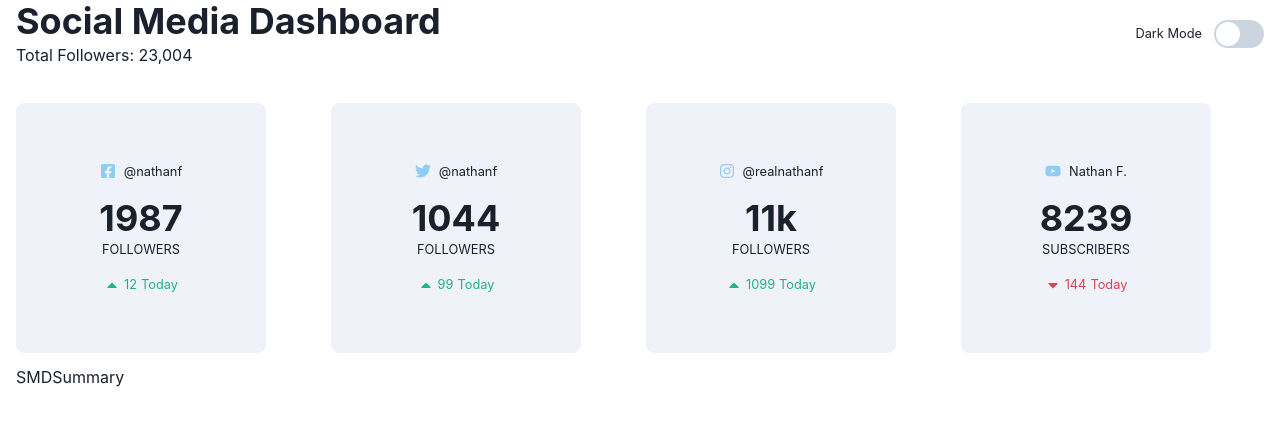
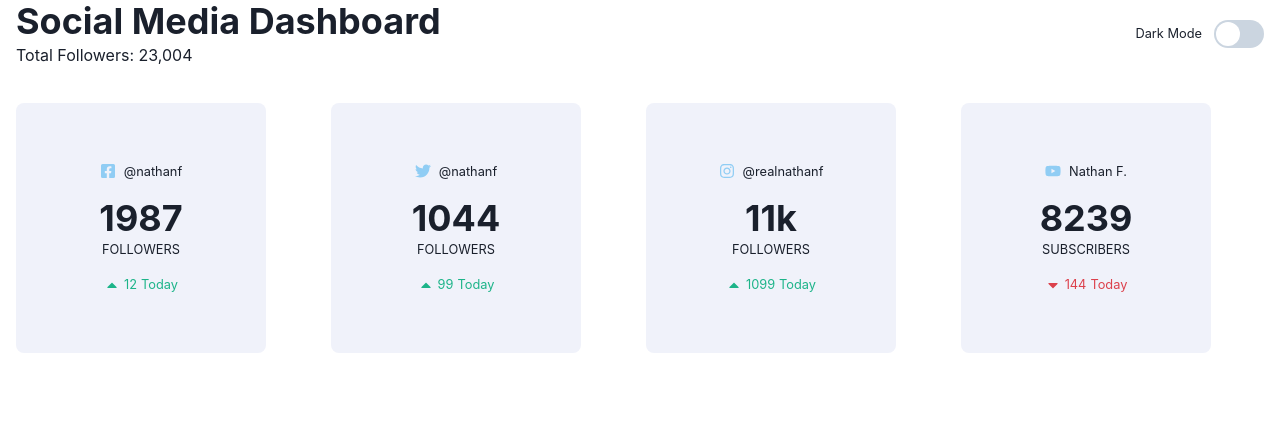
Before and after one commit to stephen-gift/social-media-dashboard, a Next.js app: page / in a window 1280 px wide. Shown: the top 426 px of the page. Built offline with nearby package versions, Linux system fonts and the light colour scheme.

Commit message:
Update index.tsx

```diff
--- a/containers/Homepage/Summary/index.tsx
+++ b/containers/Homepage/Summary/index.tsx
@@ -62,7 +62,6 @@ const SMDSummary = () => {
               red
               noToday={d.noToday.yt}
             />
-            SMDSummary
           </SimpleGrid>
         );
       })}
```
